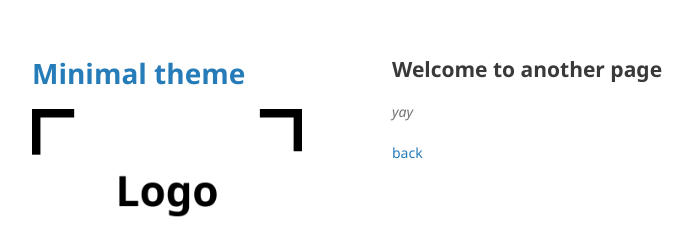
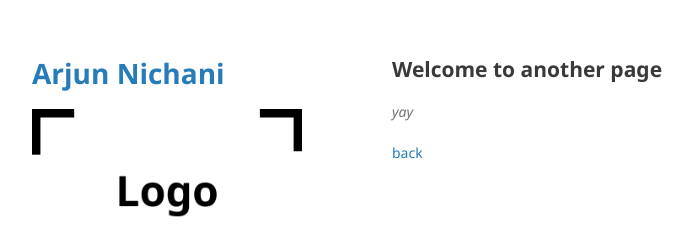
Before and after one commit to arjnich/arjnich.github.io, a Jekyll site: the page built from another-page.md, in a window 1280 px wide. Shown: the top 233 px of the page, without its empty margins (178-871 px from the left). Built offline with Jekyll 4.4.1, drawn with Linux system fonts in a browser that asks for light colours; our own code applies the rules of GitHub Pages for plain Markdown files.

Commit message:
Changed Name

```diff
--- a/_config.yml
+++ b/_config.yml
@@ -1,4 +1,4 @@
-title: Minimal theme
+title: Arjun Nichani
 logo: /assets/img/logo.png
 description: Minimal is a theme for GitHub Pages.
 show_downloads: true
```
